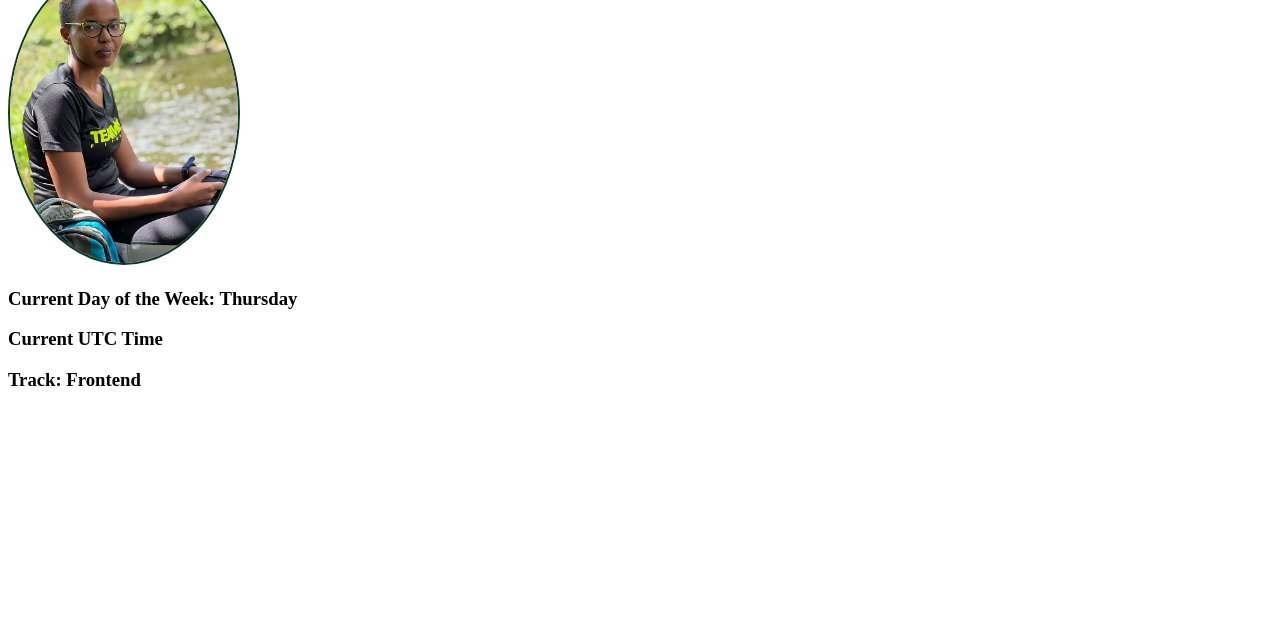
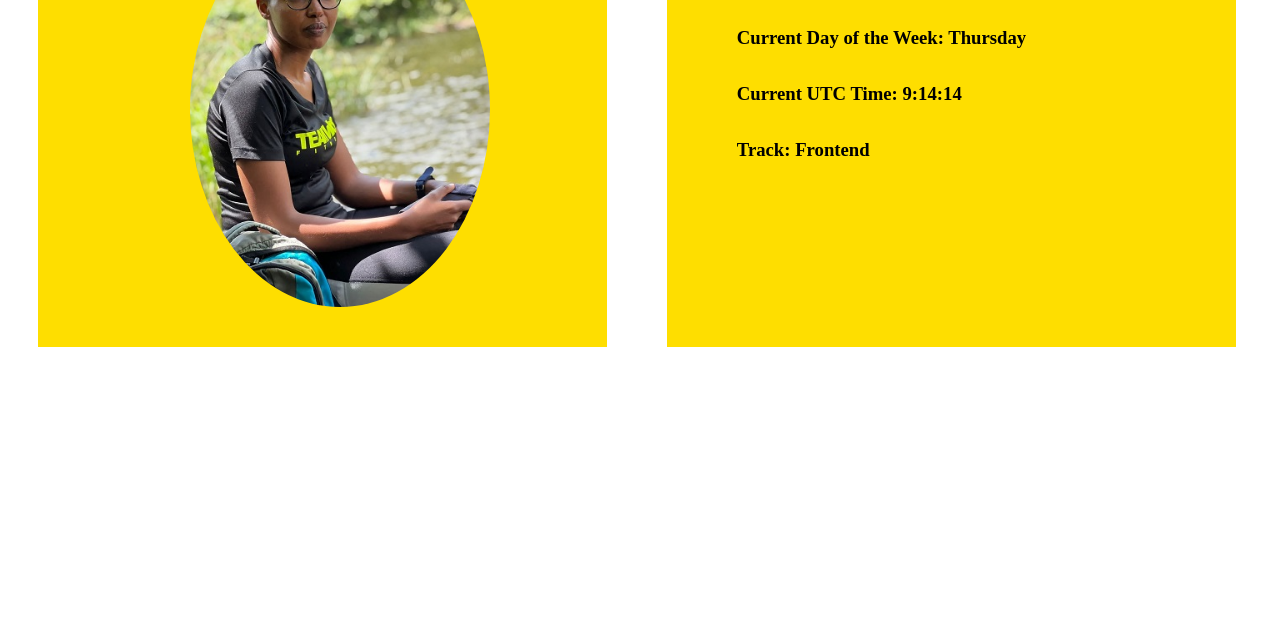
Before and after one commit to wanjirumuigai/hng-stage-1, a plain HTML site: page index.html in a window 1280 px wide. Shown: the part 166-800 px from the top of the page. Drawn offline with Linux system fonts and the light colour scheme.

Commit message:
added an image, added javascript script and styled the page

```diff
--- a/index.html
+++ b/index.html
@@ -7,13 +7,28 @@
     <link rel="stylesheet" href="./style.css">
 </head>
 <body>
-    <h1>Personal Page</h1>
-    <h2 data-testid="slackUserName">Name</h2>
-    <img src="./pauline-hng.jpeg"  alt="pauline" data-testid="slackDisplayImage">
-    <h3 >Current Day of the Week: <span id="txtStartDate"></span></h3>
 
-    <h3>Current UTC Time</h3>
+        <div class="column-2" id="image"><img src="./pauline-hng.jpeg"  alt="pauline" data-testid="slackDisplayImage"></div>
+
+    <div class="column-2">
+        <h1 data-testid="slackUserName">Pauline Muigai</h1>
+
+
+        <h3 >Current Day of the Week: <span id="txtStartDate"></span></h3>
+
+    <h3 data-testid="currentUTCTime" id="time">Current UTC Time: </h3>
     <h3 data-testid="myTrack">Track: Frontend</h3>
+    </div>
+
+
+
+
+</div>
+</div>
+
+
+
+
     <script src="./script.js"></script>
 </body>
 </html>
--- a/script.js
+++ b/script.js
@@ -10,3 +10,6 @@ const weekday = [
 ];
 const day = weekday[date.getDay()];
 document.getElementById("txtStartDate").innerHTML = day;
+
+document.getElementById("time").innerHTML +=
+  date.getUTCHours() + ":" + date.getUTCMinutes() + ":" + date.getUTCSeconds();
--- a/style.css
+++ b/style.css
@@ -1,7 +1,34 @@
 
 
-img{
-    height: 300px;
-    border-radius: 50%;
-    border: 2px solid rgb(15, 57, 39);
+    * {
+      box-sizing: border-box;
     }
+
+
+    .column-2 {
+      float:left;
+
+      width: 45%;
+      padding: 40px;
+      padding-left:70px;
+      padding-right: 70px;
+      height: 475px;
+      margin:30px;
+      margin-right:30px;
+      margin-bottom: 70px;
+      background-color: #FEDE00;
+      line-height:2;
+    }
+
+
+
+    img {
+        height: 100%;
+
+        object-fit:contain;
+        border-radius: 50%;
+
+    }
+#image {
+    padding-left: 12%;
+}
```
